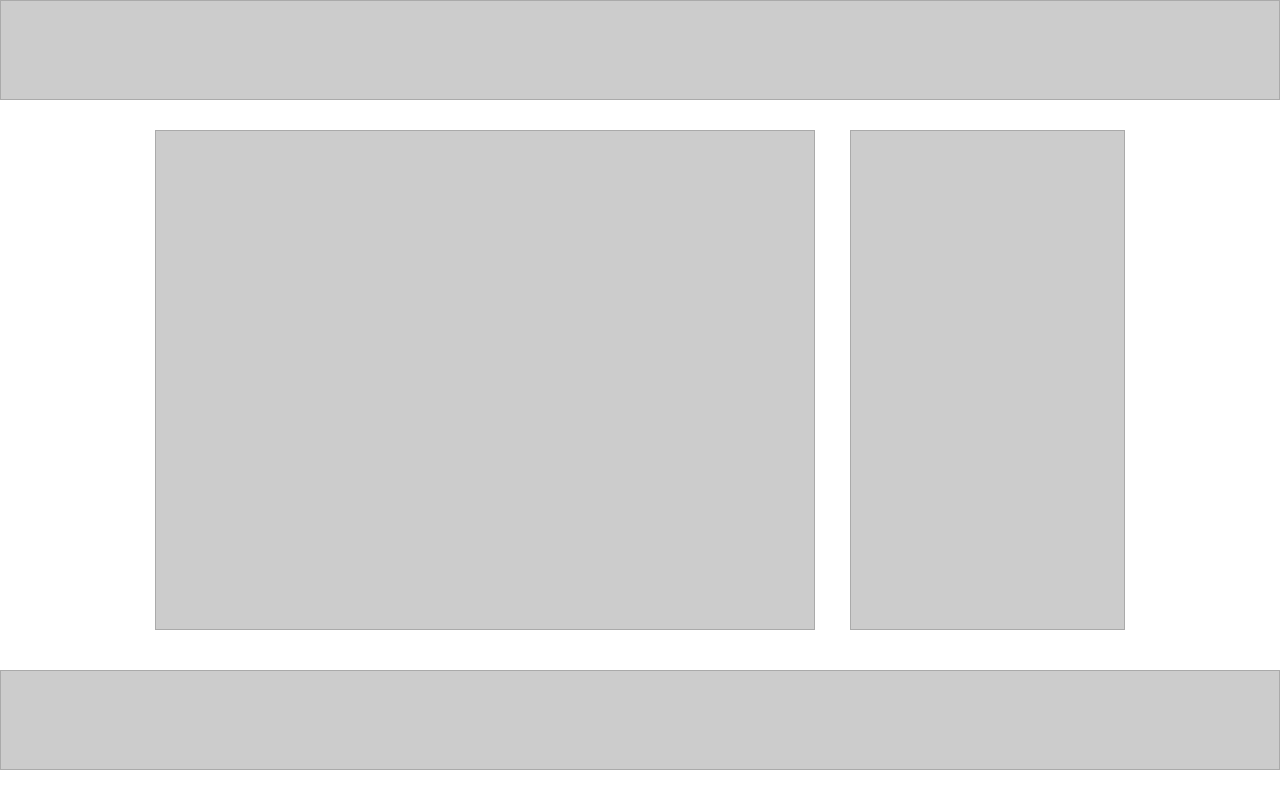
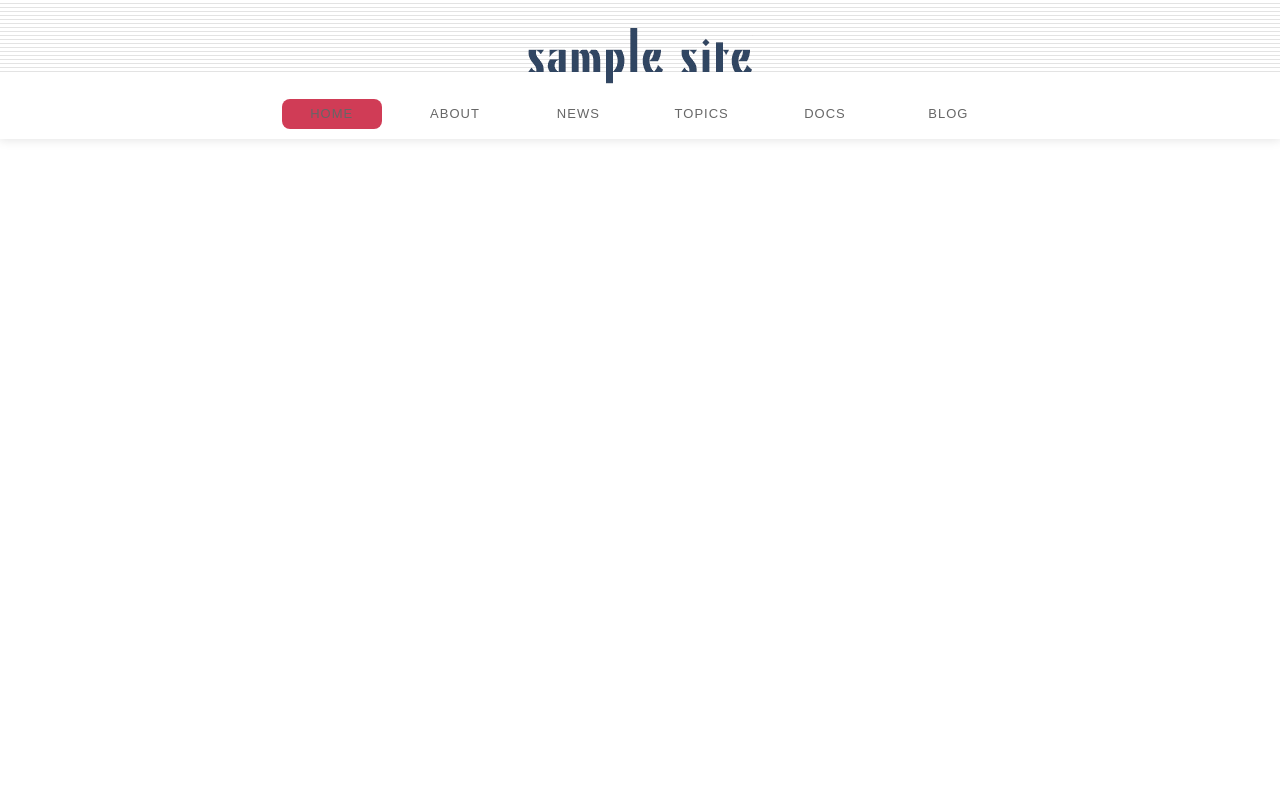
Before and after one commit to enjoy-self-inquiry/html5_css3_practice1, a plain HTML site: page 01_standard-layout/index.html in a window 1280 px wide. Drawn offline with Linux system fonts and the light colour scheme.

Commit message:
ヘッダーの装飾(ロゴとグローバルナビゲーション)

```diff
--- a/01_standard-layout/css/style.css
+++ b/01_standard-layout/css/style.css
@@ -16,11 +16,13 @@ a:link, a:visited, a:hover, a:active {
   color: #d03c56;
   text-decoration: none;
 }
+/*ここまで共通部分のcss*/
 
-
-/*ここまで共通部分のcss*/
 .header {
-  width: 100%
+  width: 100%;
+  padding: 28px 0 10px;
+  background: url('../images/bg-header.gif') repeat-x;
+  box-shadow: 0 0 10px 1px #e3e3e3;
 }
 .wrapper {
   width: 970px;
@@ -38,6 +40,44 @@ a:link, a:visited, a:hover, a:active {
 .footer {
   width: 100%;
 }
+.logo {
+  width: 225px;
+  height: 56px;
+  margin: 0 auto;
+  background: url('../images/logo.png') no-repeat;
+  overflow: hidden;
+  text-indent: 100%;
+  white-space: nowrap;
+}
+.logo a {
+  display: block;
+  width: 100%;
+  height: 100%;
+}
+.global-nav {
+  margin-top: 15px;
+  text-align: center;
+}
+.global-nav .nav-item {
+  display: inline-block;
+  margin: 0 10px;
+}
+.global-nav .nav-item a {
+  display: inline-block;
+  width: 100px;
+  height: 30px;
+  line-height: 30px;
+  text-align: center;
+  border-radius: 8px;
+  color: #666;
+  font-size: 1.3rem;
+  letter-spacing: 1px;
+  transition: 0.15s;
+}
+.global-nav .nav-item.active a,
+.global-nav .nav-item a:hover {
+  background-color: #d03c56;
+}
 /*clearfixクラスに対するafter疑似要素
 子要素のfloatによる表示崩れをclear: both;で防ぐ*/
 .clearfix::after {
@@ -46,7 +86,7 @@ a:link, a:visited, a:hover, a:active {
   clear: both;
 }
 
-/*ここから確認用css*/
+/*ここから確認用css
 .header, .main, .sidemenu, .footer {
   border: 1px solid #aaa;
   background-color: #ccc;
@@ -57,4 +97,4 @@ a:link, a:visited, a:hover, a:active {
 .main, .sidemenu {
   height: 500px;
 }
-/*ここまで確認用css*/
+ここまで確認用css*/
--- a/01_standard-layout/index.html
+++ b/01_standard-layout/index.html
@@ -8,6 +8,19 @@
   </head>
   <body>
     <header class="header">
+      <h1 class="logo">
+        <a href="/">SAMPLE SITE</a>
+      </h1>
+    <nav class="global-nav">
+      <ul>
+        <li class="nav-item active"><a href="#">HOME</a></li>
+        <li class="nav-item"><a href="#">ABOUT</a></li>
+        <li class="nav-item"><a href="#">NEWS</a></li>
+        <li class="nav-item"><a href="#">TOPICS</a></li>
+        <li class="nav-item"><a href="#">DOCS</a></li>
+        <li class="nav-item"><a href="#">BLOG</a></li>
+      </ul>
+    </nav>
     </header>
     <div class="wrapper clearfix"> <!-- clearfix適用 -->
       <main class="main">
```
